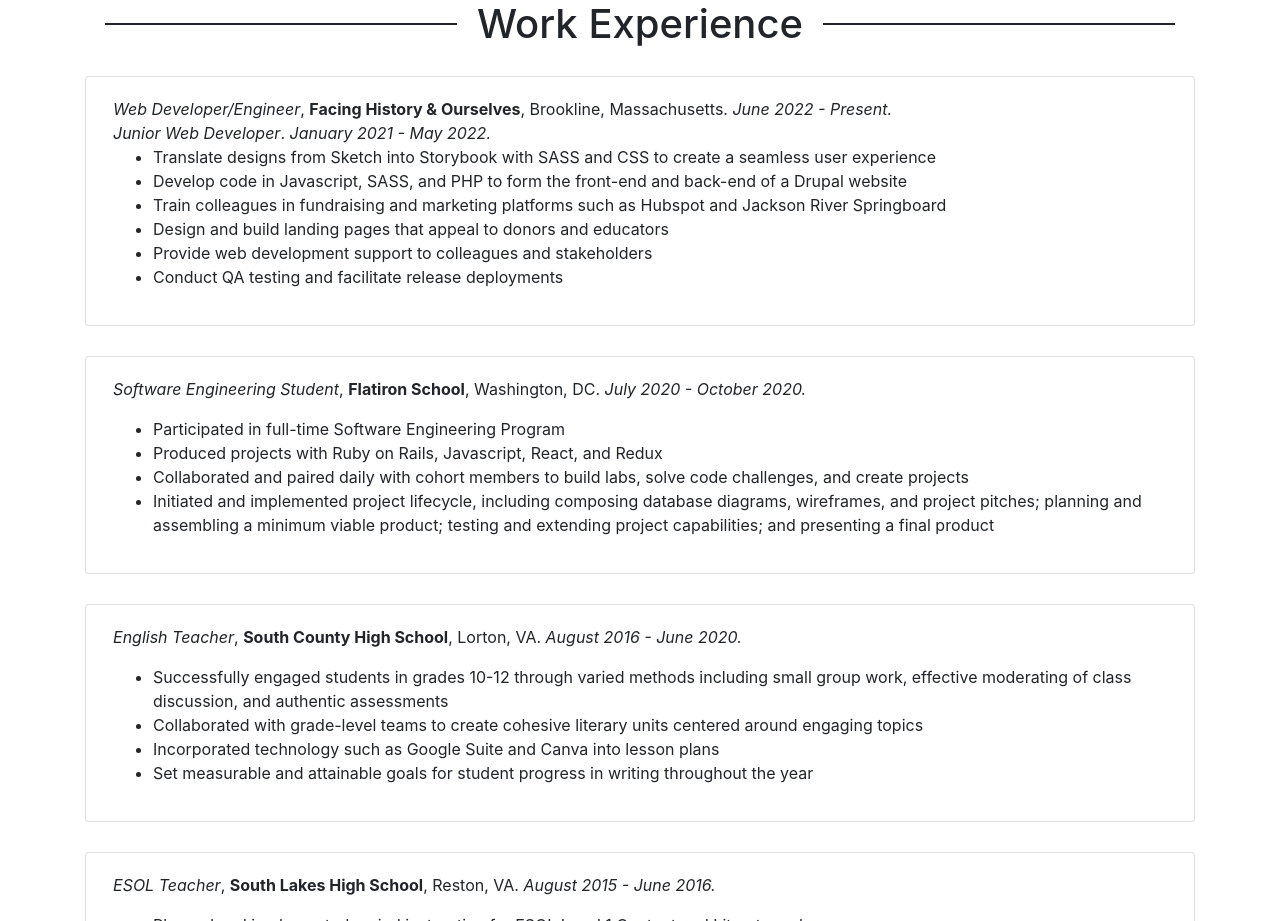
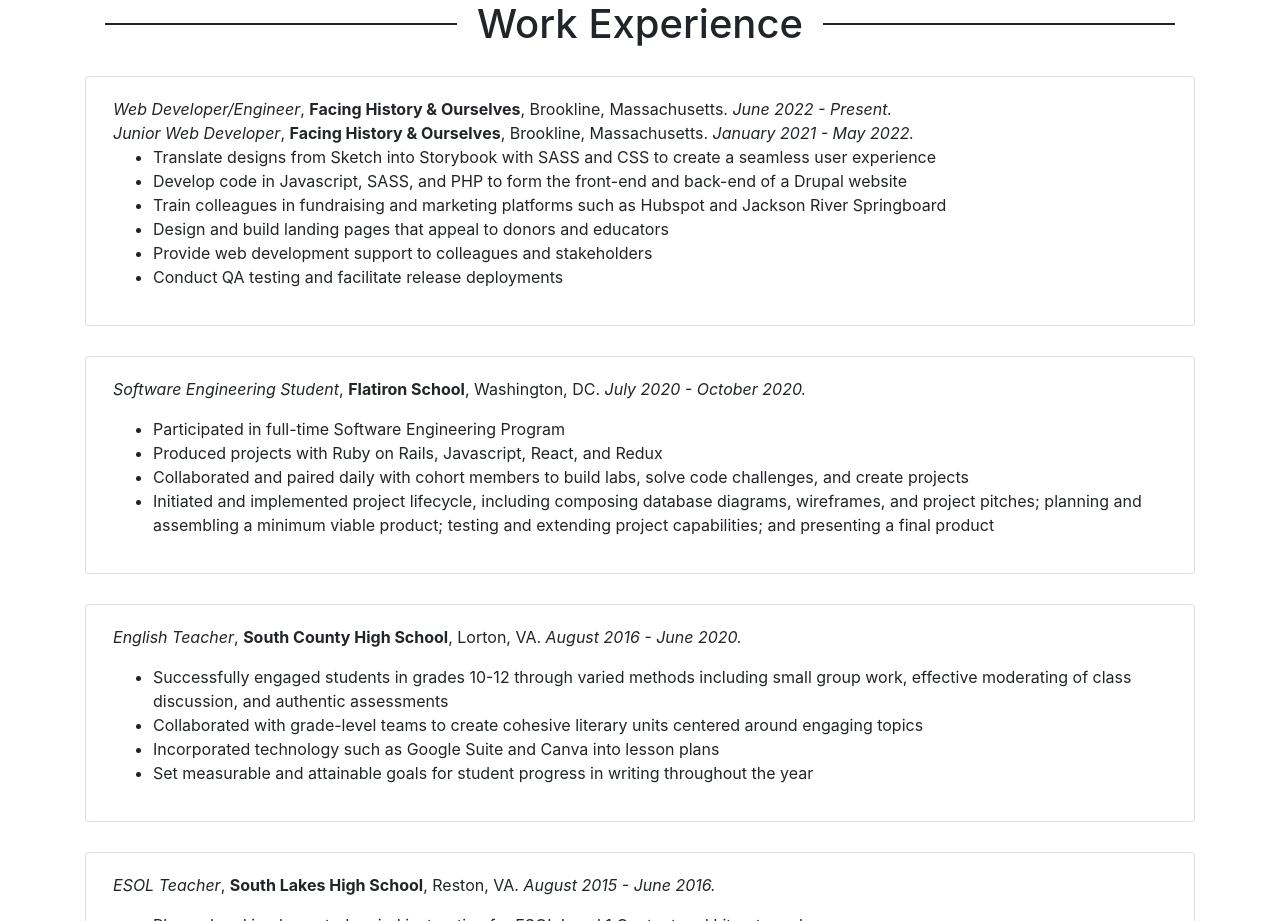
Before and after one commit to chsohn15/amplifyapp, a React (Create React App) app: page / in a window 1280 px wide. Shown: the part 1620-2541 px from the top of the page. Built offline with nearby package versions, Linux system fonts and the light colour scheme; no server answers.

Commit message:
edit work info

```diff
--- a/src/components/Work.js
+++ b/src/components/Work.js
@@ -20,7 +20,7 @@
                 <Card.Body style={{marginLeft: '10px', paddingLeft: '2rem', paddingRight: '2rem'}}>
                   <Card.Text>
                     <div style={{marginBottom: '0px'}}><em>Web Developer/Engineer</em>, <strong>Facing History &#38; Ourselves</strong>, Brookline, Massachusetts. <em>June 2022 - Present.</em></div>
-                    <div><em>Junior Web Developer</em>. <em>January 2021 - May 2022.</em></div>
+                    <div><em>Junior Web Developer</em>, <strong>Facing History &#38; Ourselves</strong>, Brookline, Massachusetts.<em> January 2021 - May 2022.</em></div>
             <ul>
                 <li>Translate designs from Sketch into Storybook with SASS and CSS to create a seamless user experience</li>
                 <li>Develop code in Javascript, SASS, and PHP to form the front-end and back-end of a Drupal website</li>
```
